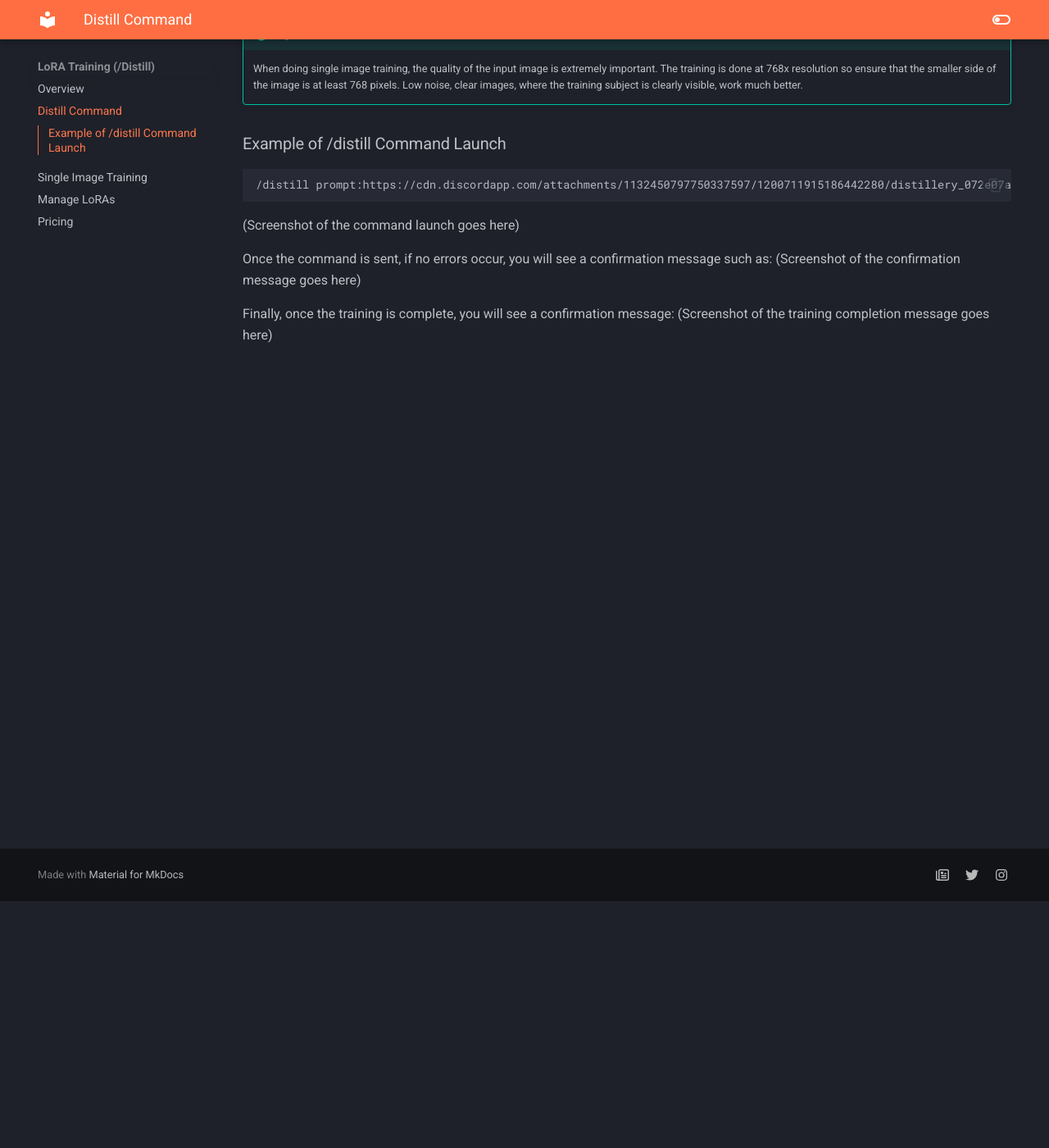
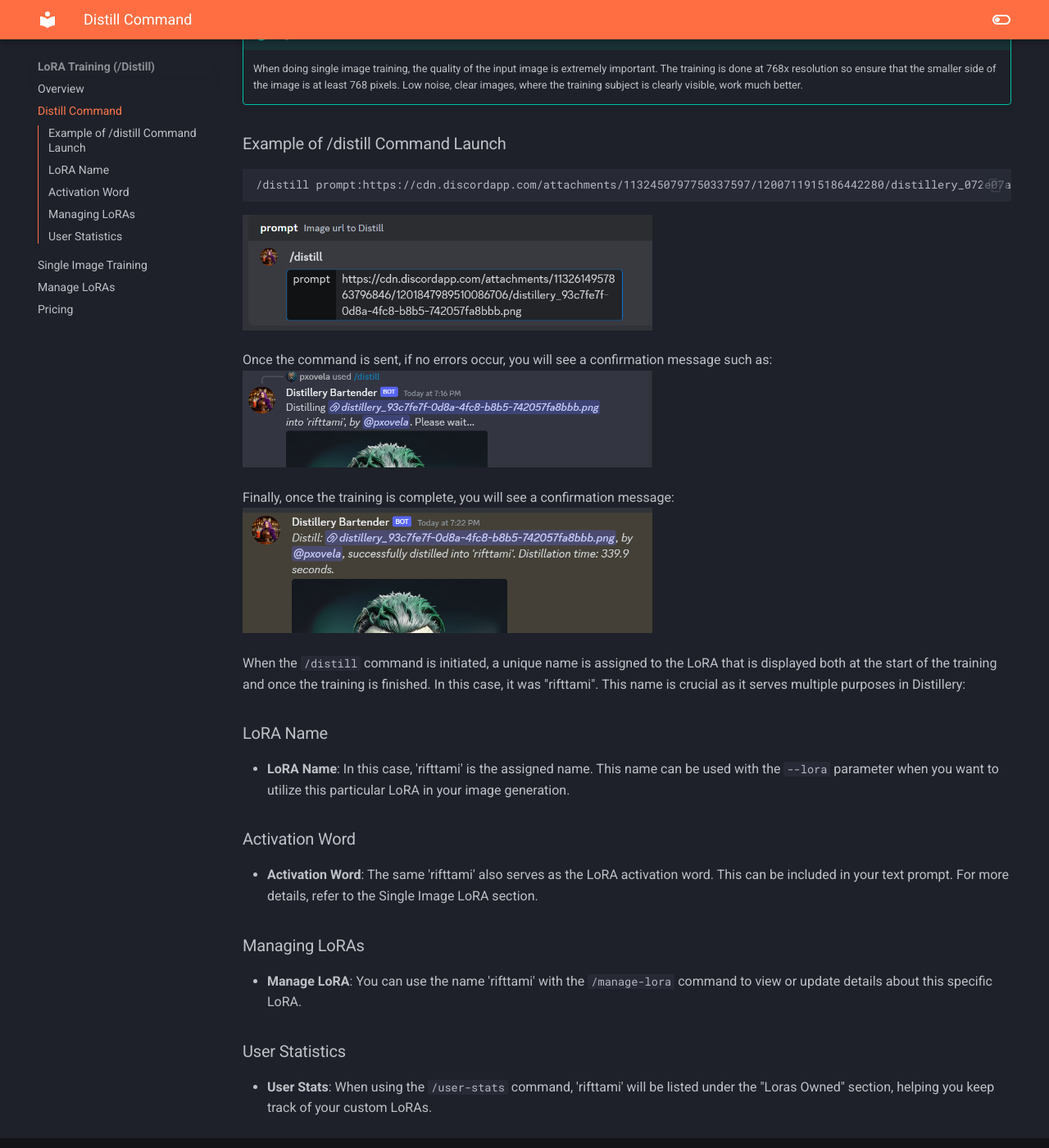
Before and after one commit to Distillery-Dev/site, an MkDocs documentation site: the page built from docs/Distill/distill_command.md, in a window 1280 px wide and 1400 px high, scrolled down 301 px. Shown: the whole window at 82% size. Built offline with MkDocs 1.6.1 and Material for MkDocs 9.7.7, drawn with Linux system fonts in a browser that asks for light colours.

Commit message:
updated distill command details

````diff
--- a/docs/Distill/distill_command.md
+++ b/docs/Distill/distill_command.md
@@ -11,10 +11,25 @@
 ```plaintext
 /distill prompt:https://cdn.discordapp.com/attachments/1132450797750337597/1200711915186442280/distillery_072e07ac-521f-4c4d-910b-f9e7494ba6ee.png
 ```
-(Screenshot of the command launch goes here)
+![distill_launch](distill_start_1.png){: width="500px" }
 
 Once the command is sent, if no errors occur, you will see a confirmation message such as:
-(Screenshot of the confirmation message goes here)
+![distill_launch_2](distill_start_2.png){: width="500px" }
 
 Finally, once the training is complete, you will see a confirmation message:
-(Screenshot of the training completion message goes here)
+![distill finish](3_distill_finish_1.png){: width="500px" }
+
+
+When the `/distill` command is initiated, a unique name is assigned to the LoRA that is displayed both at the start of the training and once the training is finished. In this case, it was "rifttami". This name is crucial as it serves multiple purposes in Distillery:
+
+### LoRA Name
+- **LoRA Name**: In this case, 'rifttami' is the assigned name. This name can be used with the `--lora` parameter when you want to utilize this particular LoRA in your image generation.
+
+### Activation Word
+- **Activation Word**: The same 'rifttami' also serves as the LoRA activation word. This can be included in your text prompt. For more details, refer to the Single Image LoRA section.
+
+### Managing LoRAs
+- **Manage LoRA**: You can use the name 'rifttami' with the `/manage-lora` command to view or update details about this specific LoRA.
+
+### User Statistics
+- **User Stats**: When using the `/user-stats` command, 'rifttami' will be listed under the "Loras Owned" section, helping you keep track of your custom LoRAs.
````
Also changed, not shown: docs/Distill/3_distill_finish_1.png (added).
